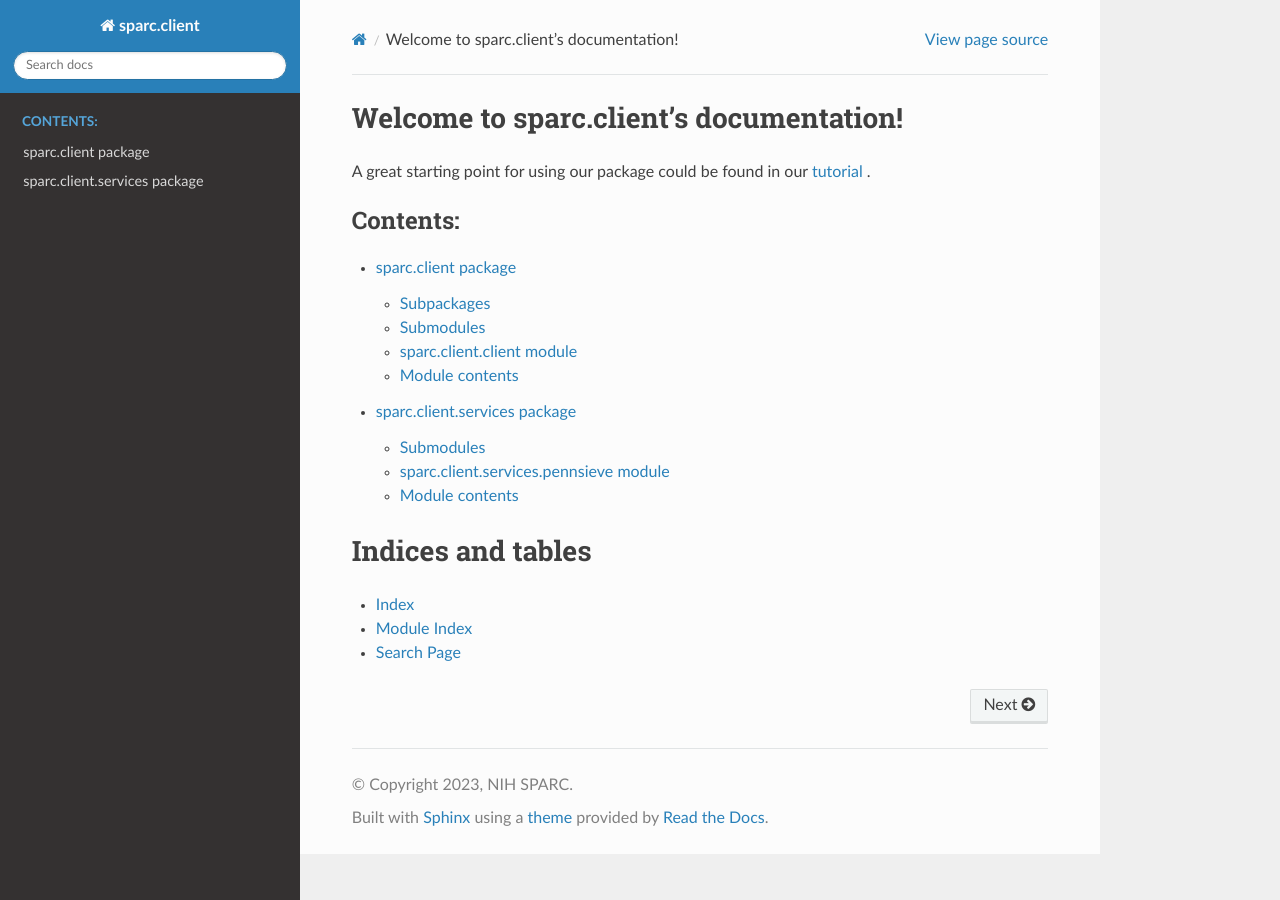
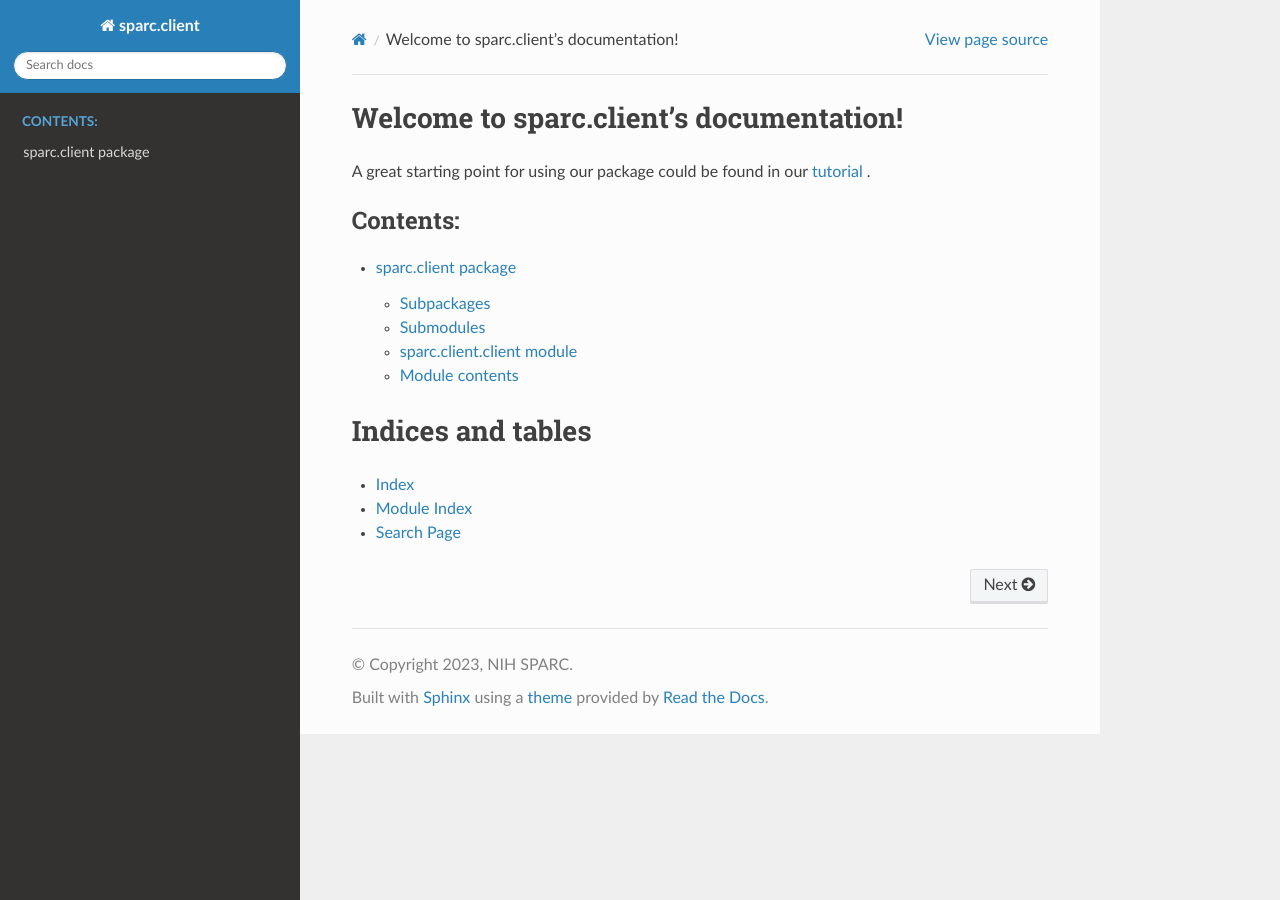
Before and after one commit to nih-sparc/sparc.client, a Sphinx documentation site: the page built from docs/index.rst, in a window 1280 px wide. Built offline with Sphinx 7.4.7 and the Read the Docs theme 2.0.0, drawn with Linux system fonts in a browser that asks for light colours.

Commit message:
Updating documentation

```diff
--- a/docs/conf.py
+++ b/docs/conf.py
@@ -8,8 +8,6 @@ import os
 import sys
 _HERE = os.path.dirname(__file__)
 sys.path.insert(0, os.path.abspath(os.path.join(_HERE, '../src')))
-sys.path.insert(0, os.path.abspath(os.path.join(_HERE, '../src/sparc/client')))
-sys.path.insert(0, os.path.abspath(os.path.join(_HERE, '../src/sparc/client/services')))
 
 import sparc.client
 
@@ -32,6 +30,7 @@ extensions = [
     'sphinx.ext.coverage', # Collect doc coverage stats
     'sphinx.ext.autosummary',  # Create neat summary tables
     'sphinx.ext.githubpages', # Creates .nojekyll
+    'sphinx.ext.viewcode', # Add links to highlighted source code
 ]
 
 autosummary_generate = True  # Turn on sphinx.ext.autosummary
@@ -39,9 +38,9 @@ templates_path = ['_templates']
 exclude_patterns = ['_build', 'Thumbs.db', '.DS_Store']
 
 
-
 # -- Options for HTML output -------------------------------------------------
 # https://www.sphinx-doc.org/en/master/usage/configuration.html#options-for-html-output
 
 html_theme = 'sphinx_rtd_theme'
 html_static_path = ['_static']
+html_theme_options = {'navigation_depth': 2}
--- a/docs/index.rst
+++ b/docs/index.rst
@@ -8,13 +8,11 @@ Welcome to sparc.client's documentation!
 
 A great starting point for using our package could be found in our `tutorial <https://github.com/nih-sparc/sparc.client/blob/main/docs/tutorial.ipynb>`_ .
 
-
 .. toctree::
    :maxdepth: 2
    :caption: Contents:
 
    sparc.client
-   sparc.client.services
 
 Indices and tables
 ==================
```
Also changed, not shown: other parts of docs/index.rst (+1 -1 lines), README.md (+7 -0 lines).
